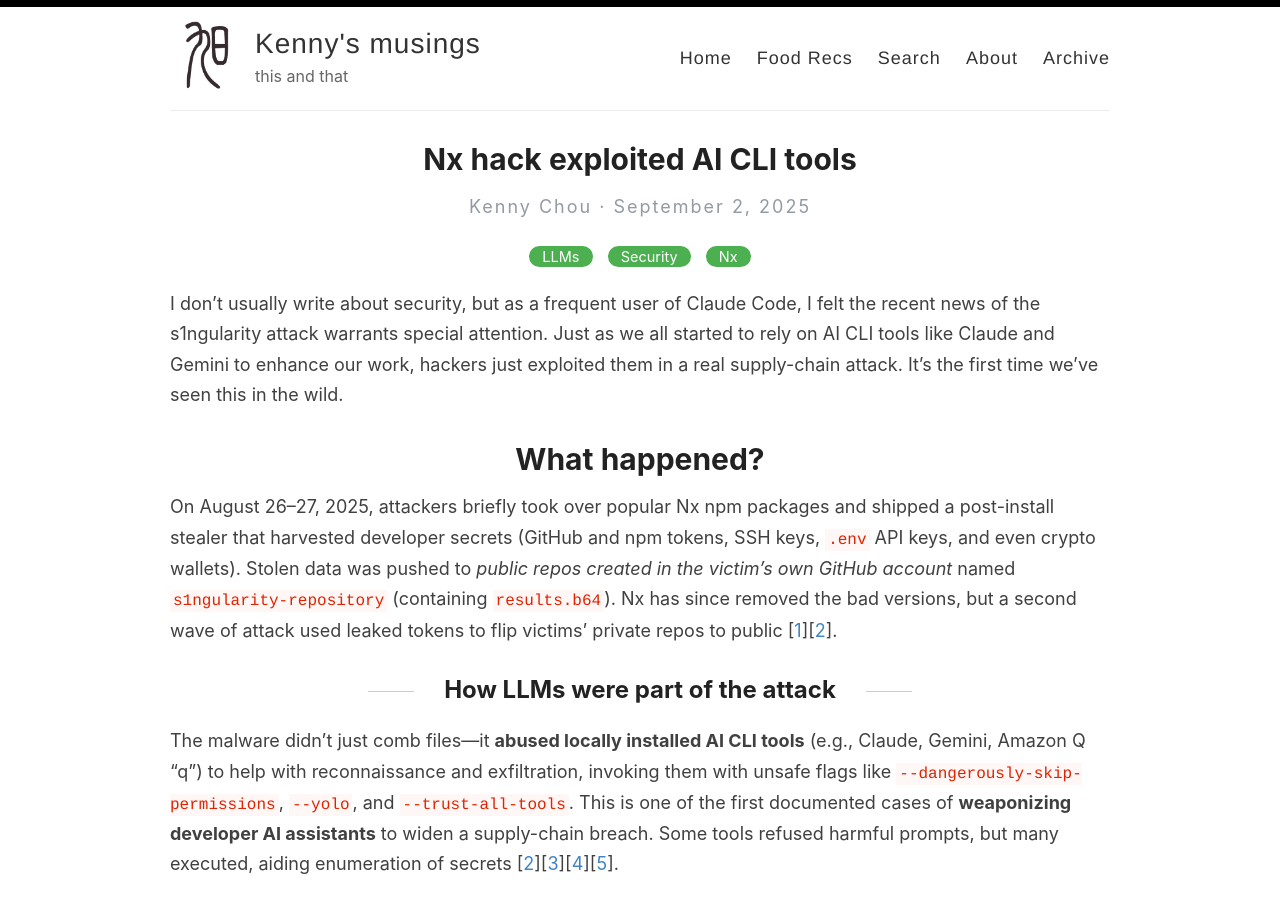
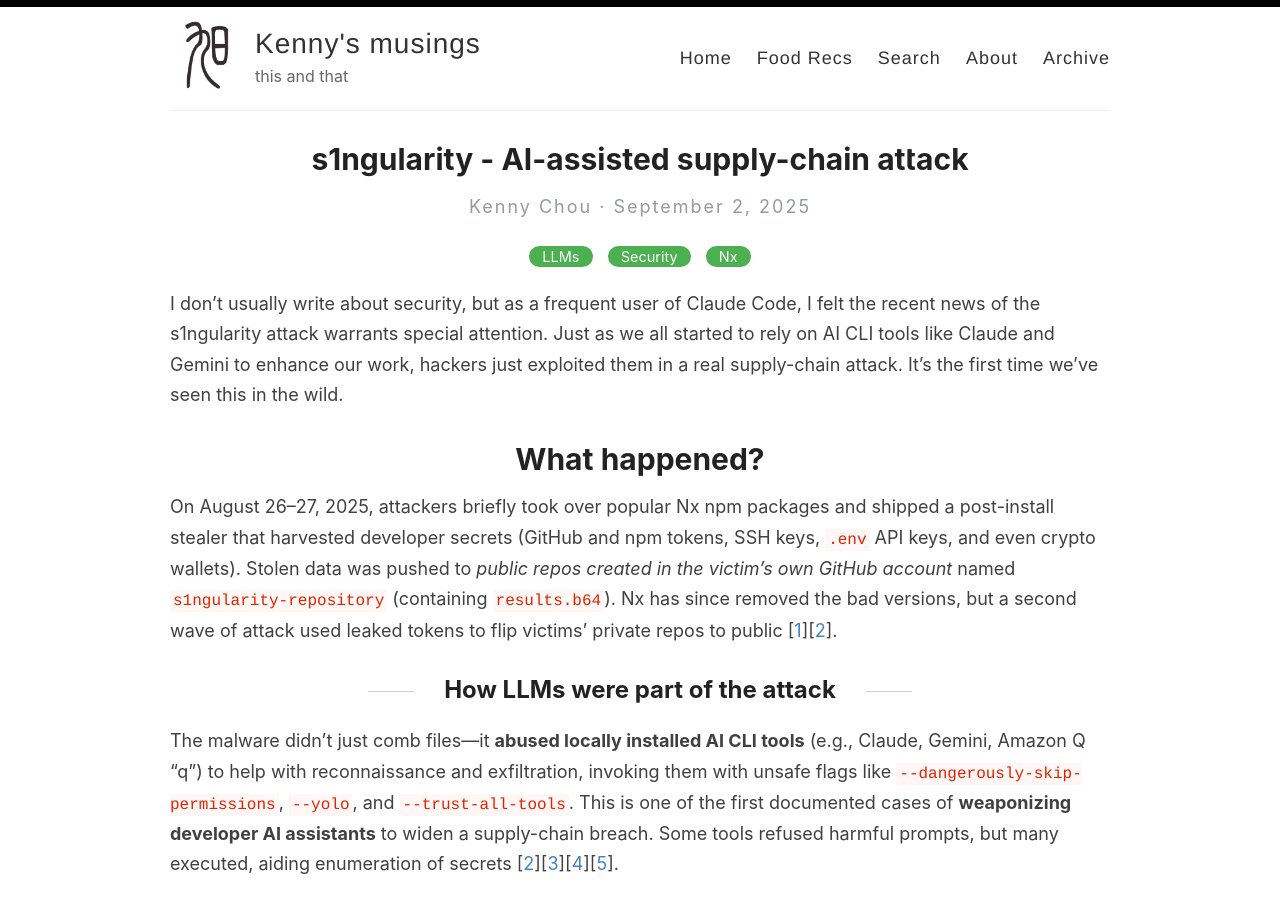
Before and after one commit to kfchou/kfchou.github.io, a Jekyll site: the page built from _posts/2025-09-02-singularity-attack.md, in a window 1280 px wide and 900 px high. Built offline with Jekyll 4.4.1, drawn with Linux system fonts in a browser that asks for light colours; comment, search, counter and statistics services are not loaded.

Commit message:
edit title

```diff
--- a/_posts/2025-09-02-singularity-attack.md
+++ b/_posts/2025-09-02-singularity-attack.md
@@ -1,6 +1,6 @@
 ---
 layout: post
-title:  Nx hack exploited AI CLI tools
+title:  s1ngularity - AI-assisted supply-chain attack
 categories: [LLMs, Security, Nx]
 ---
 
```
